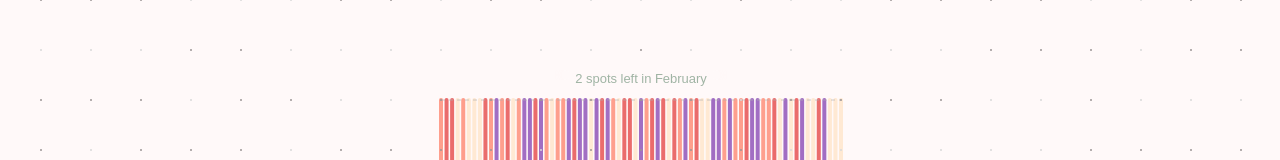
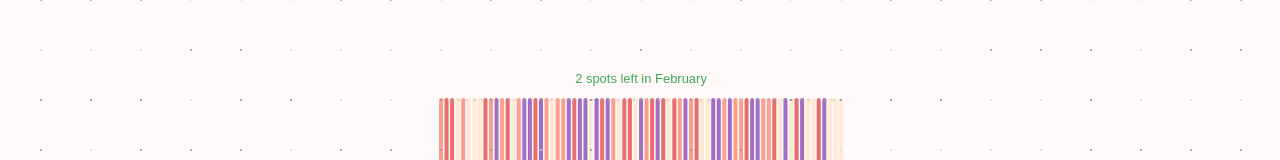
Before and after one commit to anugrahgabriel/palett-studios, a React (Vite) app: page / in a window 1280 px wide. Shown: the part 151-311 px from the top of the page. Built offline with nearby package versions, Linux system fonts and the light colour scheme; a web font is replaced by a local one.

Commit message:
Update availability text styling

```diff
--- a/src/components/Book.jsx
+++ b/src/components/Book.jsx
@@ -584,10 +584,10 @@ const ThreadGrid = () => {
                     <h2 style={{
                         fontFamily: '"Rethink Sans", sans-serif',
                         fontSize: '13px',
-                        letterSpacing: '-0.03px',
+                        letterSpacing: '-0.02px',
                         lineHeight: '18px',
-                        fontWeight: 400,
-                        color: '#a0b4a4ff',
+                        fontWeight: 340,
+                        color: '#3fac55ff',
                         marginBottom: '-8px'
                     }}>
                         2 spots left in February
```
